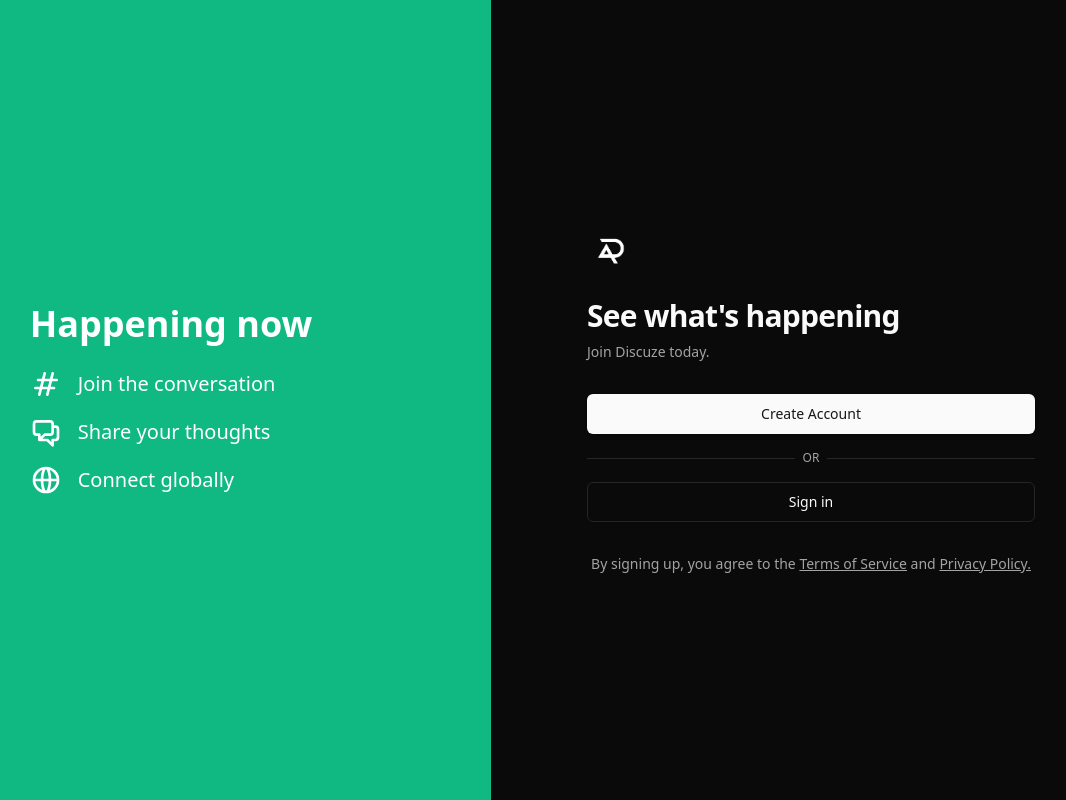
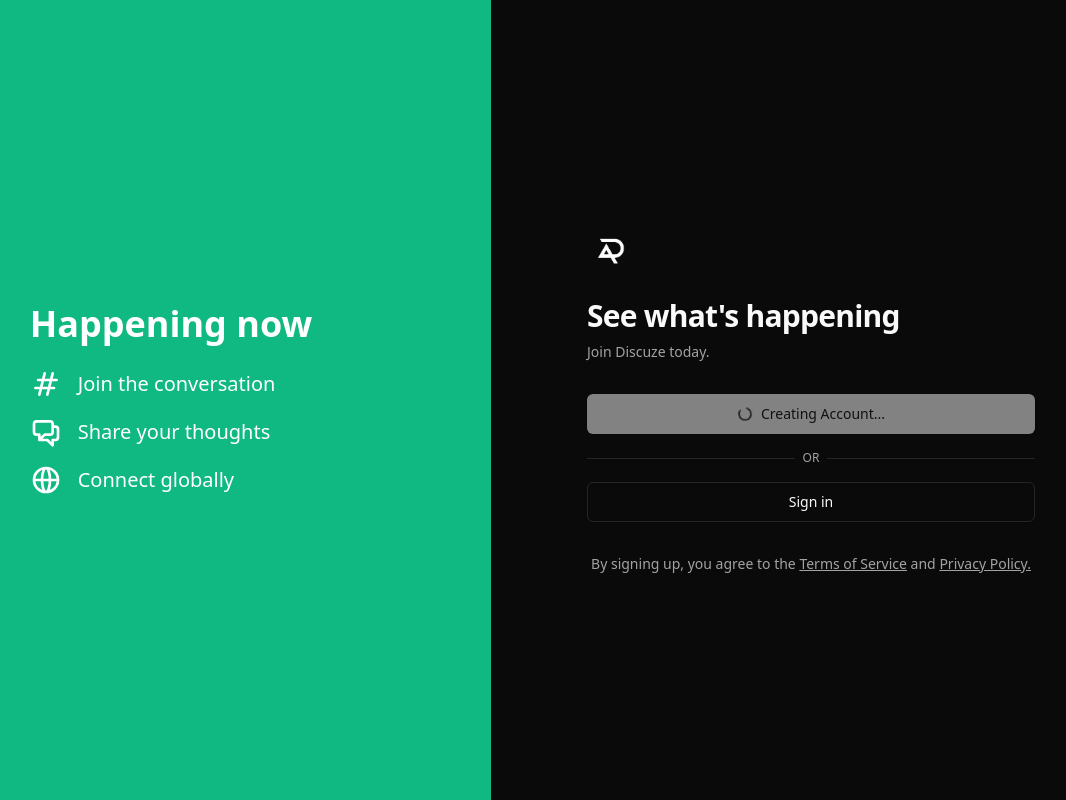
Before and after one commit to AmanShakya0018/Discuze, a Next.js app: page /signin in a window 1280 px wide. Both pictures are taken after a click on the button "Create Account". Shown: the whole page, without its empty margins (149-1215 px from the left). Built offline with nearby package versions, Linux system fonts and the light colour scheme.

Commit message:
feat: add profile update toast, sign-in loading state, and minor tweaks

```diff
--- a/app/(primary)/(users)/profile/page.tsx
+++ b/app/(primary)/(users)/profile/page.tsx
@@ -15,6 +15,7 @@ import { Input } from "@/components/ui/input";
 import { Label } from "@/components/ui/label";
 import { MdVerified } from "react-icons/md";
 import Link from "next/link";
+import { toast } from "@/hooks/use-toast"
 import Commentskeleton from "@/components/commentsskeleton";
 import {
   FacebookShareButton,
@@ -169,6 +170,9 @@ const Myposts = () => {
       );
 
       if (response.status === 200) {
+        toast({
+          description: "Post updated successfully!"
+        })
         setPosts((prevPosts) =>
           prevPosts.map((post) =>
             post.id === editingPost.id
@@ -198,6 +202,9 @@ const Myposts = () => {
       );
 
       if (response.status === 200) {
+        toast({
+          description: "Bio updated successfully!"
+        })
         setUserBio(newBio);
       }
     } catch (error) {
@@ -221,6 +228,9 @@ const Myposts = () => {
       );
 
       if (response.status === 200) {
+        toast({
+          description: "Occupation updated successfully!"
+        })
         setUserOccupation(newOccupation);
       }
     } catch (error) {
@@ -306,6 +316,7 @@ const Myposts = () => {
                   </div>
                   <p className="font-medium text-sm truncate text-neutral-500 -mt-1">@{session?.user.name?.toLowerCase().replace(/\s+/g, "")}
                   </p>
+                  <p className="text-neutral-500 truncate text-sm flex items-center gap-1 mt-1 -mb-1 ml-[2px]">Bio :</p>
                   <div className="text-black dark:text-white truncate text-sm flex items-center justify-between gap-1 mt-2 mb-1 px-2 py-1 rounded-md border border-zinc-300 dark:border-zinc-700">
                     {userBio ? (
                       <div className="flex items-center justify-between gap-2 min-w-full">
@@ -330,6 +341,7 @@ const Myposts = () => {
                     )}
                   </div>
                   {/*  */}
+                  <p className="text-neutral-500 truncate text-sm flex items-center gap-1 mt-1 -mb-1 ml-[2px]">Occupation :</p>
                   <div className="text-black dark:text-white truncate text-sm flex items-center justify-between gap-1 mt-2 mb-1 px-2 py-1 rounded-md border border-zinc-300 dark:border-zinc-700">
                     <div className="flex items-center justify-between gap-2 min-w-full">
                       <p className="text-black dark:text-white truncate text-wrap text-sm max-w-[90%]">
--- a/components/SignInComponent.tsx
+++ b/components/SignInComponent.tsx
@@ -1,12 +1,36 @@
 'use client'
 
+import { useState } from 'react';
 import { signIn } from 'next-auth/react';
-import Image from 'next/image'
-import Link from 'next/link'
+import Image from 'next/image';
+import Link from 'next/link';
+import { Loader2 } from 'lucide-react';
 
 export default function SignInPage() {
+  const [signinLoading, setSigninLoading] = useState(false);
+  const [createAccount, setCreateAccount] = useState(false);
+
+  const handleSignIn = async () => {
+    setSigninLoading(true);
+    try {
+      await signIn('google', { callbackUrl: '/' });
+    } catch (error) {
+      console.error('Failed to sign in:', error);
+      setSigninLoading(false);
+    }
+  };
+
+  const handleCreateAccount = async () => {
+    setCreateAccount(true);
+    try {
+      await signIn('google', { callbackUrl: '/' });
+    } catch (error) {
+      console.error('Failed to sign in:', error);
+      setCreateAccount(false);
+    }
+  };
+
   return (
-
     <div className='min-h screen'>
       <div className="flex min-h-screen bg-background">
         <div className="hidden md:flex md:w-1/2 bg-emerald-500 items-center justify-center p-8">
@@ -32,41 +56,54 @@ export default function SignInPage() {
         <div className="w-full md:w-1/2 flex items-center justify-center p-8">
           <div className="w-full max-w-md space-y-8">
             <div>
-
               <Image src="/discuzelogo.png" width={500} height={500} alt="logo" className='h-12 w-12' />
               <h2 className="mt-6 text-3xl font-bold tracking-tight text-foreground">See what&apos;s happening</h2>
               <p className="mt-2 text-sm text-muted-foreground">Join Discuze today.</p>
             </div>
             <div className="space-y-4">
-              <button className="inline-flex items-center justify-center gap-2 whitespace-nowrap text-sm font-medium transition-colors focus-visible:outline-none focus-visible:ring-1 focus-visible:ring-ring disabled:pointer-events-none disabled:opacity-50 bg-primary text-primary-foreground shadow hover:bg-primary/90 h-10 rounded-md px-8 w-full"
-                onClick={() => {
-                  signIn("google", { callbackUrl: "/" });
-                }}
+              <button
+                className="inline-flex items-center justify-center gap-2 whitespace-nowrap text-sm font-medium transition-colors focus-visible:outline-none focus-visible:ring-1 focus-visible:ring-ring disabled:pointer-events-none disabled:opacity-50 bg-primary text-primary-foreground shadow hover:bg-primary/90 h-10 rounded-md px-8 w-full"
+                onClick={handleCreateAccount}
+                disabled={createAccount}
               >
-                Create Account
+                {createAccount ? (
+                  <>
+                    <Loader2 className="animate-spin w-4 h-4" />
+                    Creating Account...
+                  </>
+                ) : (
+                  'Create Account'
+                )}
               </button>
               <div className="relative">
                 <div className="absolute inset-0 flex items-center">
-                  <span className="w-full border-t border-muted">
-                  </span>
+                  <span className="w-full border-t border-muted"></span>
                 </div>
                 <div className="relative flex justify-center text-xs uppercase">
                   <span className="bg-background px-2 text-muted-foreground">Or</span>
                 </div>
               </div>
-              <button className="inline-flex items-center justify-center gap-2 whitespace-nowrap text-sm font-medium transition-colors focus-visible:outline-none focus-visible:ring-1 focus-visible:ring-ring disabled:pointer-events-none disabled:opacity-50 text-foreground border border-input bg-background shadow-sm hover:bg-accent hover:text-accent-foreground h-10 rounded-md px-8 w-full"
-                onClick={() => {
-                  signIn("google", { callbackUrl: "/" });
-                }}
+              <button
+                className="inline-flex items-center justify-center gap-2 whitespace-nowrap text-sm font-medium transition-colors focus-visible:outline-none focus-visible:ring-1 focus-visible:ring-ring disabled:pointer-events-none disabled:opacity-50 text-foreground border border-input bg-background shadow-sm hover:bg-accent hover:text-accent-foreground h-10 rounded-md px-8 w-full"
+                onClick={handleSignIn}
+                disabled={signinLoading}
               >
-                Sign in
+                {signinLoading ? (
+                  <>
+                    <Loader2 className="animate-spin w-4 h-4" />
+                    Signing in...
+                  </>
+                ) : (
+                  'Sign in'
+                )}
               </button>
             </div>
-            <p className="text-sm text-muted-foreground text-center">By signing up, you agree to the <Link className='underline' href="/termsofservice" target='_blank'>Terms of Service</Link> and <Link className='underline' href="/privacypolicy" target='_blank'>Privacy Policy.</Link></p>
+            <p className="text-sm text-muted-foreground text-center">
+              By signing up, you agree to the <Link className='underline' href="/termsofservice" target='_blank'>Terms of Service</Link> and <Link className='underline' href="/privacypolicy" target='_blank'>Privacy Policy.</Link>
+            </p>
           </div>
         </div>
       </div>
     </div>
-
-  )
+  );
 }
```
